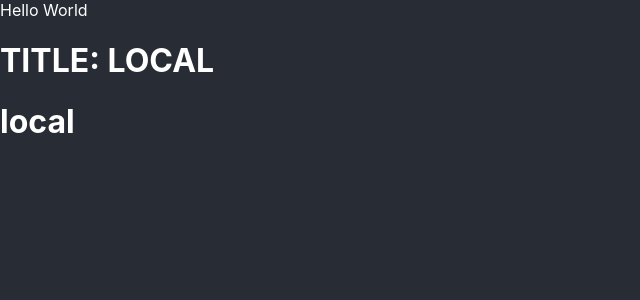
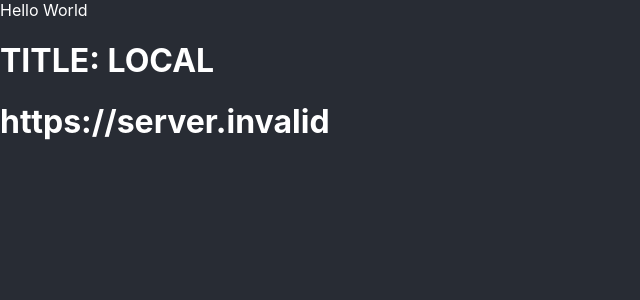
Before and after one commit to hirokoymj-new/create-react-app-template, a React (Create React App) app: page / in a window 1280 px wide. Shown: the top 300 px of the page, without its empty margins (0-640 px from the left). Built offline with nearby package versions, Linux system fonts and the light colour scheme; no server answers.

Commit message:
testing URI btw local and production

```diff
--- a/src/App.js
+++ b/src/App.js
@@ -11,7 +11,7 @@ const App = () => {
     <div className="App">
       Hello World
       <h1>{title}</h1>
-      <h1>{process.env.REACT_APP_STAGE}</h1>
+      <h1>{process.env.REACT_APP_URI}</h1>
     </div>
   );
 };
```
Also changed, not shown: 1 other file (tests, documents, lock files or other folders).
